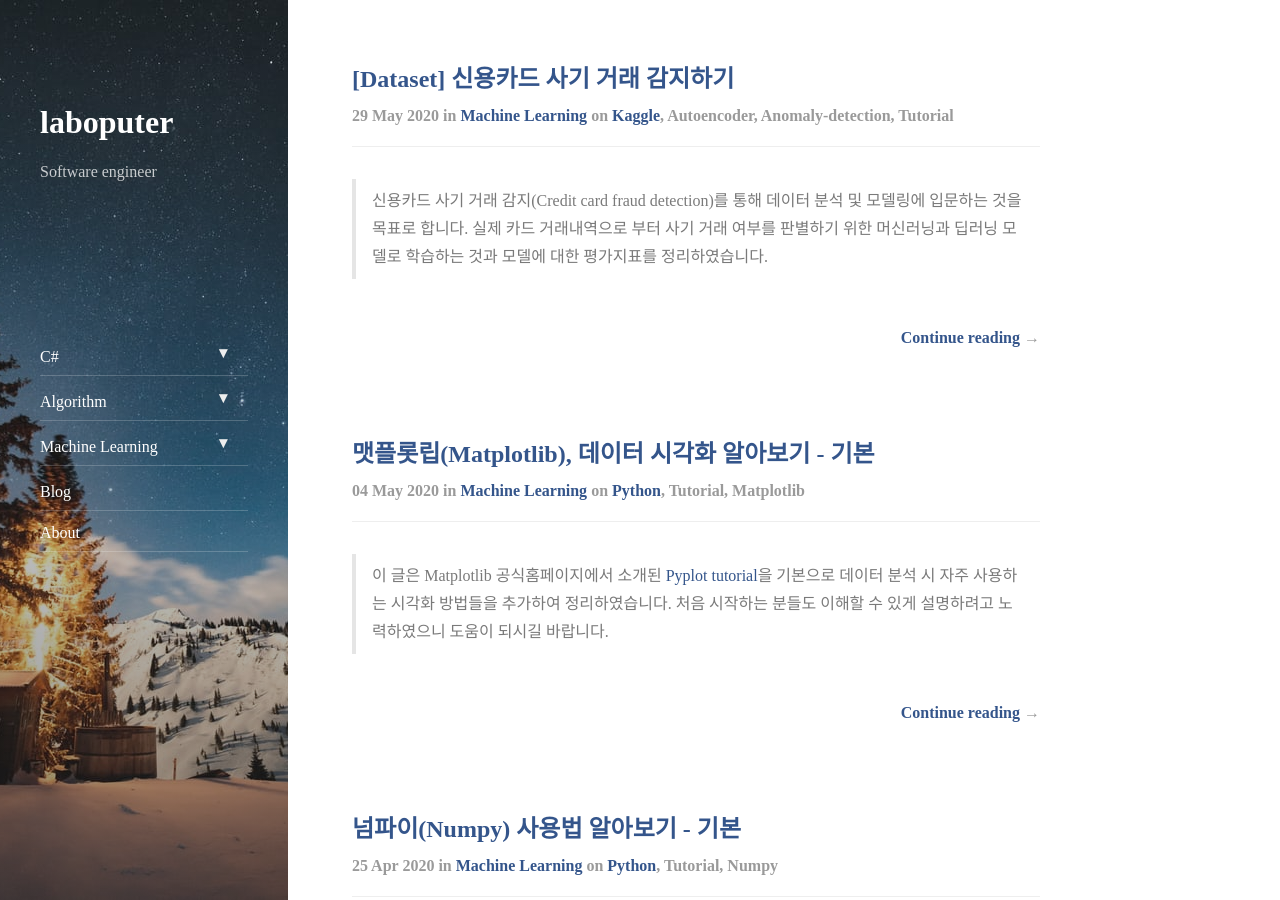
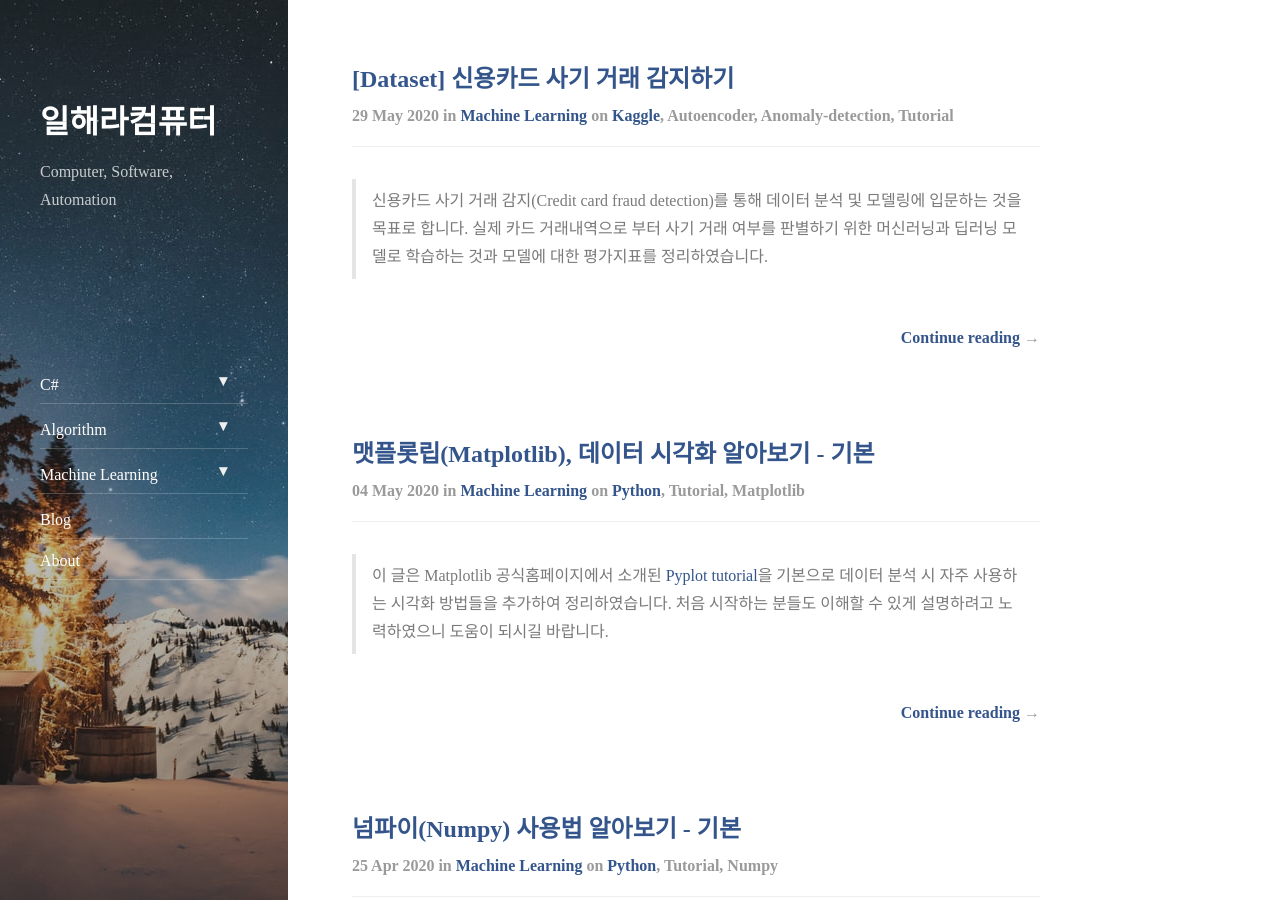
Before and after one commit to Laboputer/Laboputer.github.io, a Jekyll site: the page built from index.html, in a window 1280 px wide and 900 px high. Built offline with Jekyll 4.4.1, drawn with Linux system fonts in a browser that asks for light colours; nearby versions of some CDN libraries; the list of posts is cut into pages by our own code.

Commit message:
change title

```diff
--- a/_config.yml
+++ b/_config.yml
@@ -2,7 +2,7 @@
 #  User configuration
 # -----------------------------------------------------------------------------
 
-title:               laboputer
+title:               일해라컴퓨터
 
 # The unique resource location of your page.
 # Set to `https://<username>.github.io` when hosting on GitHub Pages
@@ -13,7 +13,7 @@ url:                 https://laboputer.github.io
 baseurl:             ""
 
 # A very short description of your page
-tagline:             Software engineer
+tagline:             Computer, Software, Automation
 
 # A short description of the page, used in the sidebar and as fallback for the meta description tag.
 # Markdown enabled, but don't use more than one paragraph (enforced by `>`)
```
